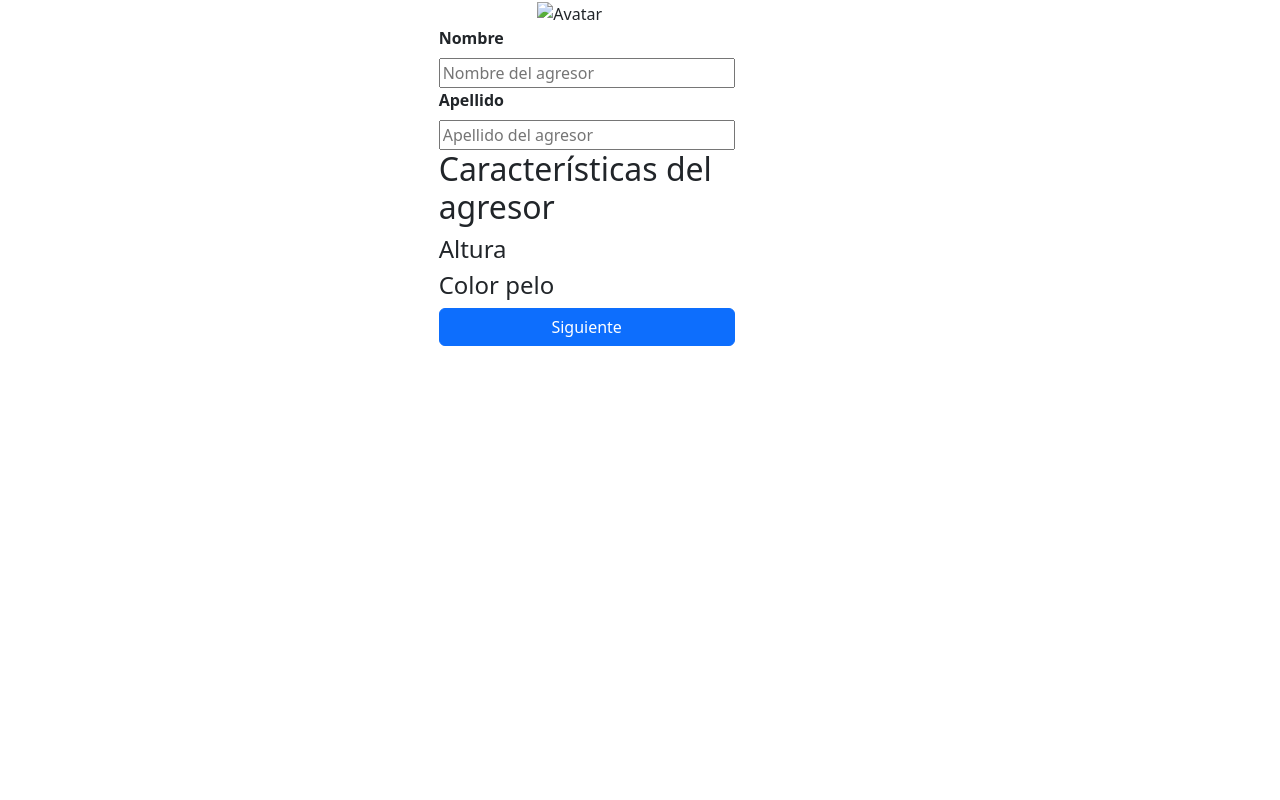
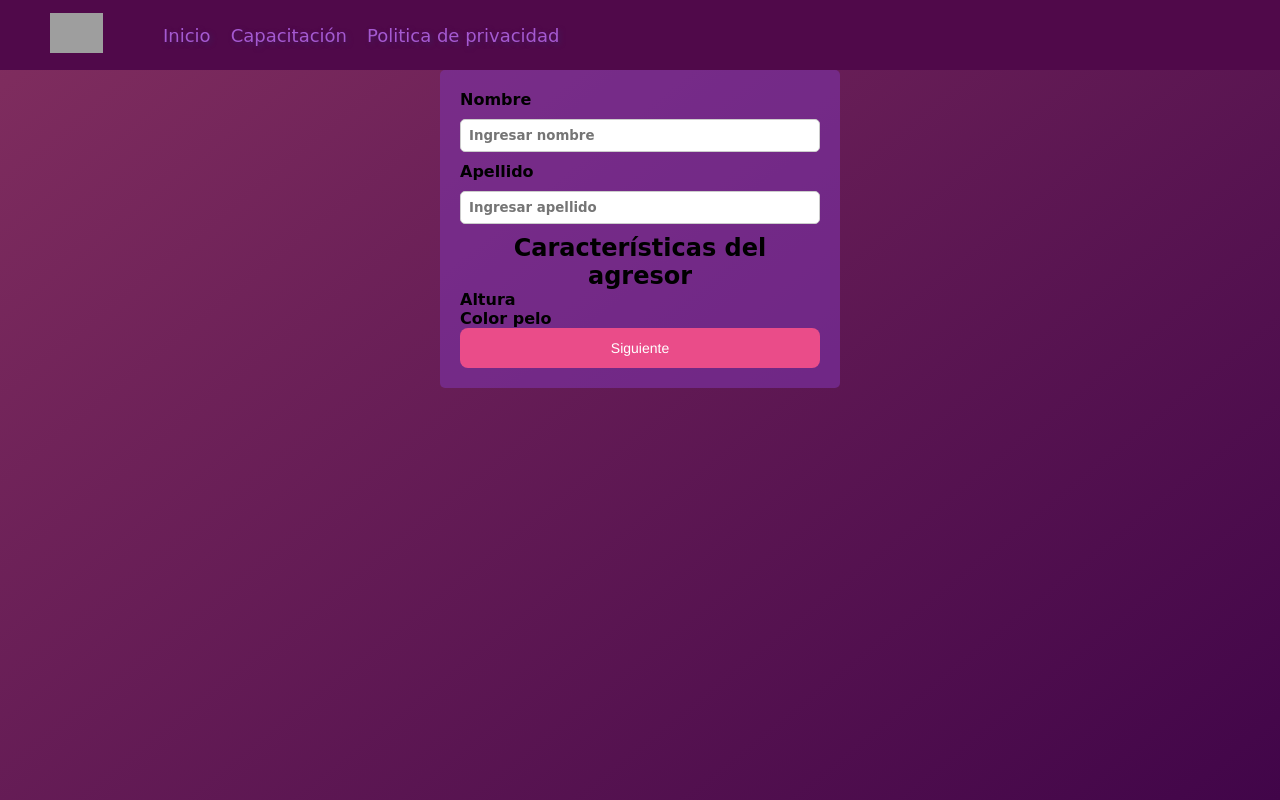
Before and after one commit to IAferaboli/wapp-AlertaGenero, a PHP site: page /createAgresores.view.php in a window 1280 px wide. Run offline with PHP 8.4, Linux system fonts and the light colour scheme; data that the repository does not hold is empty; grey boxes are pictures that could not be loaded.

Commit message:
fixed merge

```diff
--- a/views/createAgresores.view.php
+++ b/views/createAgresores.view.php
@@ -5,25 +5,59 @@
     <meta charset="UTF-8">
     <meta http-equiv="X-UA-Compatible" content="IE=edge">
     <meta name="viewport" content="width=device-width, initial-scale=1.0">
-    <link href="https://cdn.jsdelivr.net/npm/bootstrap@5.3.0-alpha3/dist/css/bootstrap.min.css" rel="stylesheet" integrity="sha384-KK94CHFLLe+nY2dmCWGMq91rCGa5gtU4mk92HdvYe+M/SXH301p5ILy+dN9+nJOZ" crossorigin="anonymous">
+    <link rel="stylesheet" href="../views/style3.css">
+    <link rel="icon" href="../src/alertagenero_logo.png">
     <title>Agresor</title>
 </head>
 
-<body>
-    <div class="container-fluid">
-        <div class="row">
-            <div class="col-md-3 offset-md-4">
-                <form action="" method="post" class="modal-content animate">
+<body class="homelander">
 
-                    <div class="col-md-3 offset-md-4">
-                        <img src="#" alt="Avatar" class="avatar">
-                    </div>
+    <header>
+        <div class="header-left">
+            <div class="logo">
+                <a href="createUsuarie.php"><img src="../src/alertagenero_logo.png" alt="Logo-alerta_genero"></a>
+            </div>
+            <nav>
+                <ul>
+                    <li>
+                        <a href="#">Inicio</a>
+                    </li>
+                    <li>
+                        <a href="">Capacitación</a>
+                    </li>
+                    <li>
+                        <a href="">Politica de privacidad</a>
+                    </li>
+                </ul>
+            </nav>
+        </div>
+        <div class="header-right">
+            <div class="hamburger">
+                <div></div>
+                <div></div>
+                <div></div>
+            </div>
+        </div>
+    </header>
+    <script>
+        hamburger = document.querySelector(".hamburger");
+        nav = document.querySelector("nav");
+        hamburger.onclick = function() {
+            nav.classList.toggle("active");
+        }
+    </script>
 
-                    <label for="nombre-agresor" class="form-label"><b>Nombre</b></label>
-                    <input type="text" id="nombre-agresor" placeholder="Nombre del agresor" name="nombre-agresor">
+    <div class="form-container">
+        <div>
+            <div>
+                <form action="" method="post">
 
-                    <label for="apellido-agresor" class="form-label"><b>Apellido</b></label>
-                    <input type="text" id="apellido-agresor" placeholder="Apellido del agresor" name="apellido-agresor">
+
+                    <label for="nombre-agresor"><b>Nombre</b></label>
+                    <input type="text" id="nombre-agresor" placeholder="Ingresar nombre" name="nombre-agresor">
+
+                    <label for="apellido-agresor"><b>Apellido</b></label>
+                    <input type="text" id="apellido-agresor" placeholder="Ingresar apellido" name="apellido-agresor">
 
                     <div>
                         <h2>Características del agresor</h2>
@@ -40,7 +74,6 @@
                             </div>
                         <?php } ?>
                     </div>
-
                     <div class="row">
                         <div>
                             <h4>Color pelo</h4>
@@ -53,14 +86,13 @@
                         <?php } ?>
                     </div>
 
-                    <button class="btn btn-primary" type="submit">Siguiente</button>
+                    <button class="button-1" type="submit">Siguiente</a></button>
 
                 </form>
             </div>
         </div>
     </div>
 
-    <script src="https://cdn.jsdelivr.net/npm/bootstrap@5.3.0-alpha3/dist/js/bootstrap.bundle.min.js" integrity="sha384-ENjdO4Dr2bkBIFxQpeoTz1HIcje39Wm4jDKdf19U8gI4ddQ3GYNS7NTKfAdVQSZe" crossorigin="anonymous"></script>
 </body>
 
 </html>
--- a/views/createUsuarie.view.php
+++ b/views/createUsuarie.view.php
@@ -4,7 +4,7 @@
     <meta charset="UTF-8">
     <meta http-equiv="X-UA-Compatible" content="IE=edge">
     <meta name="viewport" content="width=device-width, initial-scale=1.0">
-    <link rel="stylesheet" href="style3.css">
+    <link rel="stylesheet" href="../views/style3.css">
     <link rel="icon"   href="../src/alertagenero_logo.png">
     <title>Usuarie</title>
 </head>
@@ -14,12 +14,12 @@
 <header>
     <div class="header-left">
         <div class="logo">
-            <a href="createUsuarie.view.php"><img src="../src/alertagenero_logo.png" alt="Logo-alerta_genero"></a>
+            <a href="createUsuarie.php"><img src="../src/alertagenero_logo.png" alt="Logo-alerta_genero"></a>
         </div>
         <nav>
             <ul>
                 <li>
-                    <a href="">Inicio</a>
+                    <a href="#">Inicio</a>
                 </li>
                 <li>
                     <a href="">Capacitación</a>
```
